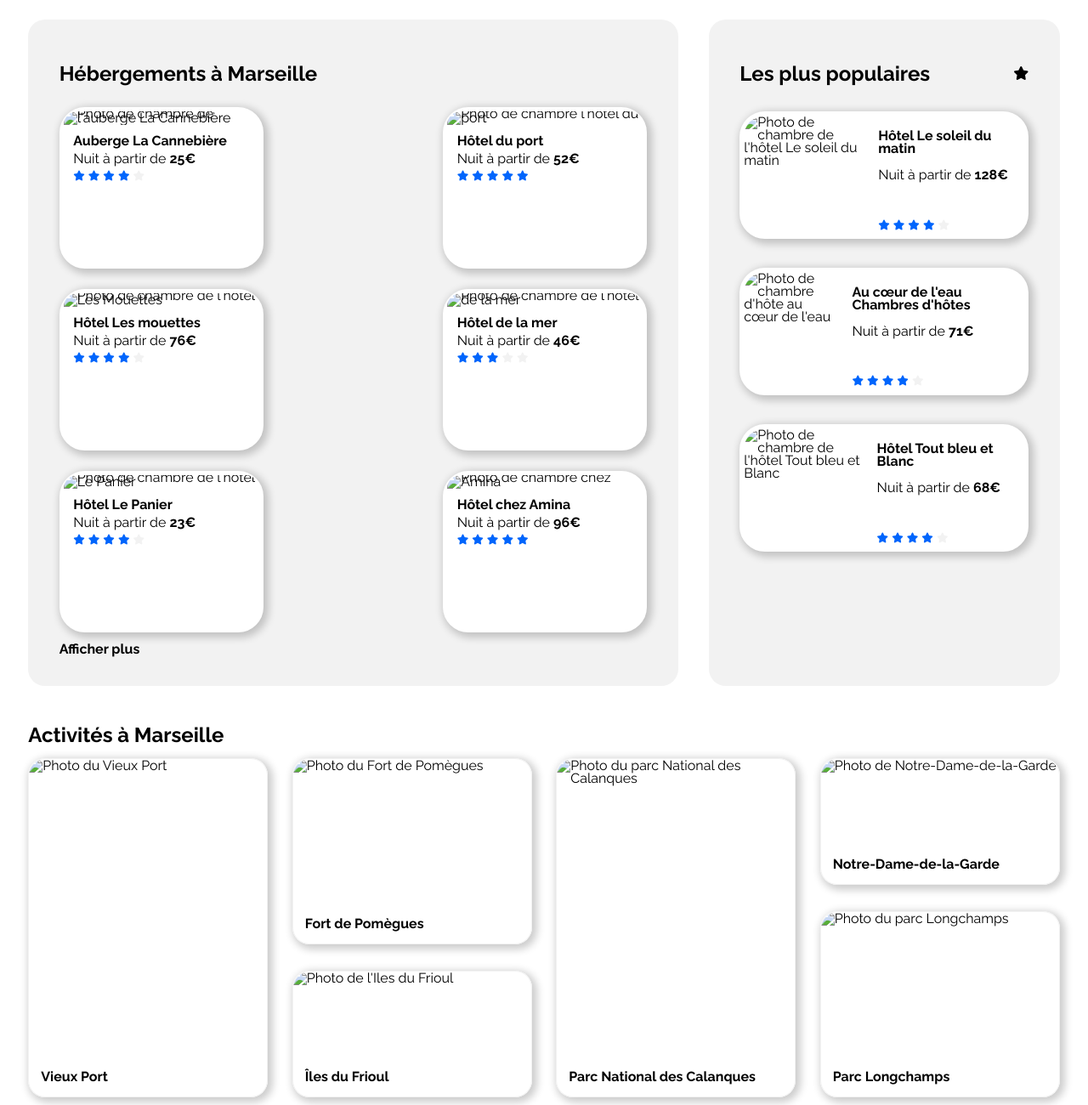
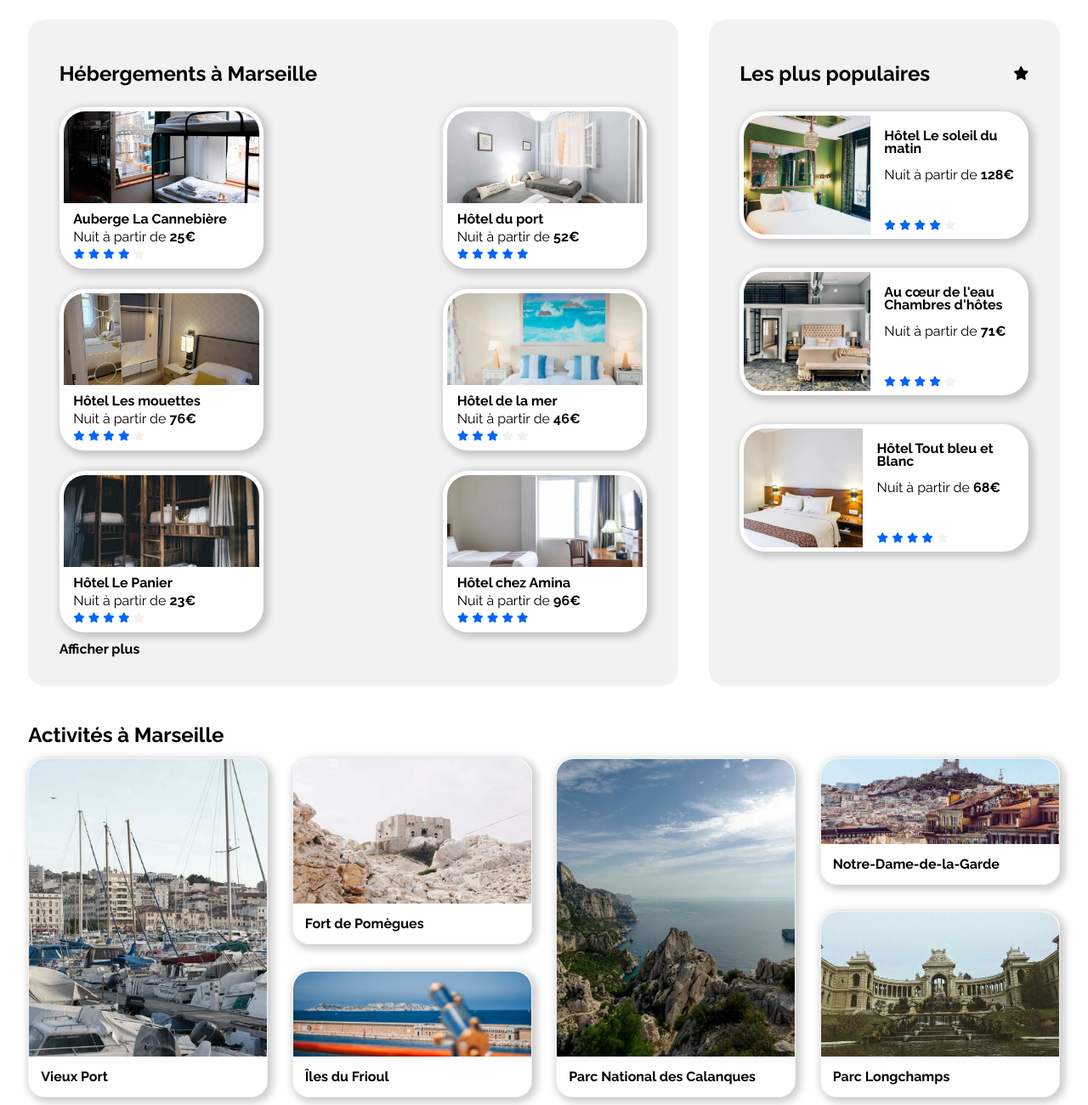
Before and after one commit to chrstnhu/Booki, a website: page index.html in a window 1280 px wide. Shown: the part 420-1720 px from the top of the page at 85% size. Drawn offline with nearby package versions, Linux system fonts and the light colour scheme; files that its build step writes are made by us from their sources; the site is published under a folder, as on GitHub Pages, so addresses that start at the root find nothing.

```diff
--- a/index.html
+++ b/index.html
@@ -25,7 +25,7 @@
     <!-- En-tête -->
     <header class="header">
         <div>
-            <img src="images/logo/Booki.png" alt="Logo de Booki" class="header__logo" />
+            <img src="./images/logo/Booki.png" alt="Logo de Booki" class="header__logo" />
         </div>
 
         <nav class="header__nav">
@@ -108,7 +108,7 @@
                 <div class="hebergements">
                     <a href="#">
                         <article class="hebergements__card">
-                            <img src="/images/hebergements/4_small/marcus-loke-WQJvWU_HZFo-unsplash.jpg"
+                            <img src="./images/hebergements/4_small/marcus-loke-WQJvWU_HZFo-unsplash.jpg"
                                 alt="Photo de chambre de l'auberge La Cannebière" class="hebergements__image" />
                             <div class="hebergements__body">
                                 <h3>Auberge La Cannebière</h3>
@@ -126,7 +126,7 @@
 
                     <a href="#">
                         <article class="hebergements__card">
-                            <img src="/images/hebergements/4_small/fred-kleber-gTbaxaVLvsg-unsplash.jpg"
+                            <img src="./images/hebergements/4_small/fred-kleber-gTbaxaVLvsg-unsplash.jpg"
                                 alt="Photo de chambre l'hôtel du port" class="hebergements__image" />
                             <div class="hebergements__body">
                                 <h3>Hôtel du port</h3>
@@ -144,7 +144,7 @@
 
                     <a href="#">
                         <article class="hebergements__card">
-                            <img src="/images/hebergements/4_small/reisetopia-B8WIgxA_PFU-unsplash.jpg"
+                            <img src="./images/hebergements/4_small/reisetopia-B8WIgxA_PFU-unsplash.jpg"
                                 alt="Photo de chambre de l'hôtel Les Mouettes" class="hebergements__image" />
                             <div class="hebergements__body">
                                 <h3>Hôtel Les mouettes</h3>
@@ -162,7 +162,7 @@
 
                     <a href="#">
                         <article class="hebergements__card">
-                            <img src="/images/hebergements/4_small/annie-spratt-Eg1qcIitAuA-unsplash.jpg"
+                            <img src="./images/hebergements/4_small/annie-spratt-Eg1qcIitAuA-unsplash.jpg"
                                 alt="Photo de chambre de l'hôtel de la mer" class="hebergements__image" />
                             <div class="hebergements__body">
                                 <h3>Hôtel de la mer</h3>
@@ -180,7 +180,7 @@
 
                     <a href="#">
                         <article class="hebergements__card">
-                            <img src="/images/hebergements/4_small/nicate-lee-kT-ZyaiwBe0-unsplash.jpg"
+                            <img src="./images/hebergements/4_small/nicate-lee-kT-ZyaiwBe0-unsplash.jpg"
                                 alt="Photo de chambre de l'hôtel Le Panier" class="hebergements__image" />
                             <div class="hebergements__body">
                                 <h3>Hôtel Le Panier</h3>
@@ -198,7 +198,7 @@
 
                     <a href="#">
                         <article class="hebergements__card">
-                            <img src="/images/hebergements/3_medium/febrian-zakaria-M6S1WvfW68A-unsplash.jpg"
+                            <img src="./images/hebergements/3_medium/febrian-zakaria-M6S1WvfW68A-unsplash.jpg"
                                 alt="Photo de chambre chez Amina" class="hebergements__image" />
                             <div class="hebergements__body">
                                 <h3>Hôtel chez Amina</h3>
@@ -230,7 +230,7 @@
                 <div class="populaires">
                     <a href="#">
                         <article class="populaires__card">
-                            <img src="/images/hebergements/4_small/emile-guillemot-Bj_rcSC5XfE-unsplash.jpg"
+                            <img src="./images/hebergements/4_small/emile-guillemot-Bj_rcSC5XfE-unsplash.jpg"
                                 alt="Photo de chambre de l'hôtel Le soleil du matin" class="populaires__image" />
                             <div class="populaires__body">
                                 <div class="populaires__info">
@@ -250,7 +250,7 @@
 
                     <a href="#">
                         <article class="populaires__card">
-                            <img src="/images/hebergements/4_small/aw-creative-VGs8z60yT2c-unsplash.jpg"
+                            <img src="./images/hebergements/4_small/aw-creative-VGs8z60yT2c-unsplash.jpg"
                                 alt="Photo de chambre d'hôte au cœur de l'eau" class="populaires__image" />
                             <div class="populaires__body">
                                 <div class="populaires__info">
@@ -270,7 +270,7 @@
 
                     <a href="#">
                         <article class="populaires__card">
-                            <img src="/images/hebergements/4_small/febrian-zakaria-sjvU0THccQA-unsplash.jpg"
+                            <img src="./images/hebergements/4_small/febrian-zakaria-sjvU0THccQA-unsplash.jpg"
                                 alt="Photo de chambre de l'hôtel Tout bleu et Blanc" class="populaires__image" />
                             <div class="populaires__body">
                                 <div class="populaires__info">
@@ -298,7 +298,7 @@
             <div class="activites">
                 <a href="#">
                     <article class="activites__card">
-                        <img src="/images/activites/4_small/reno-laithienne-QUgJhdY5Fyk-unsplash.jpg"
+                        <img src="./images/activites/4_small/reno-laithienne-QUgJhdY5Fyk-unsplash.jpg"
                             alt="Photo du Vieux Port" class="activites__card--grande-image" />
                         <h3>Vieux Port</h3>
                     </article>
@@ -307,7 +307,7 @@
                 <div class="activites__double">
                     <a href="#">
                         <article class="activites__card activites__card--moyen">
-                            <img src="/images/activites/4_small/paul-hermann-QFTrLdQIRhI-unsplash.jpg"
+                            <img src="./images/activites/4_small/paul-hermann-QFTrLdQIRhI-unsplash.jpg"
                                 alt="Photo du Fort de Pomègues" class="activites__card--moyenne-image" />
                             <div class="activites__body">
                                 <h3>Fort de Pomègues</h3>
@@ -317,7 +317,7 @@
 
                     <a href="#">
                         <article class="activites__card activites__card--petit">
-                            <img src="/images/activites/4_small/kevin-hikari-rV_Qd1l-VXg-unsplash.jpg"
+                            <img src="./images/activites/4_small/kevin-hikari-rV_Qd1l-VXg-unsplash.jpg"
                                 alt="Photo de l'Îles du Frioul" class="activites__card--petite-image" />
                             <div class="activites__body">
                                 <h3>Îles du Frioul</h3>
@@ -328,7 +328,7 @@
 
                 <a href="#">
                     <article class="activites__card">
-                        <img src="/images/activites/4_small/kilyan-sockalingum-NR8-cBCN3aI-unsplash.jpg"
+                        <img src="./images/activites/4_small/kilyan-sockalingum-NR8-cBCN3aI-unsplash.jpg"
                             alt="Photo du parc National des Calanques" class="activites__card--grande-image" />
                         <div class="activites__body">
                             <h3>Parc National des Calanques</h3>
@@ -339,7 +339,7 @@
                 <div class="activites__double">
                     <a href="#">
                         <article class="activites__card activites__card--petit">
-                            <img src="/images/activites/4_small/florian-wehde-xW9e8gdotxI-unsplash.jpg"
+                            <img src="./images/activites/4_small/florian-wehde-xW9e8gdotxI-unsplash.jpg"
                                 alt="Photo de Notre-Dame-de-la-Garde" class="activites__card--petite-image" />
                             <div class="activites__body">
                                 <h3>Notre-Dame-de-la-Garde</h3>
@@ -349,7 +349,7 @@
 
                     <a href="#">
                         <article class="activites__card activites__card--moyen">
-                            <img src="/images/activites/4_small/lena-paulin-wH2-EJoDcV0-unsplash.jpg"
+                            <img src="./images/activites/4_small/lena-paulin-wH2-EJoDcV0-unsplash.jpg"
                                 alt="Photo du parc Longchamps" class="activites__card--moyenne-image" />
                             <div class="activites__body">
                                 <h3>Parc Longchamps</h3>
```
